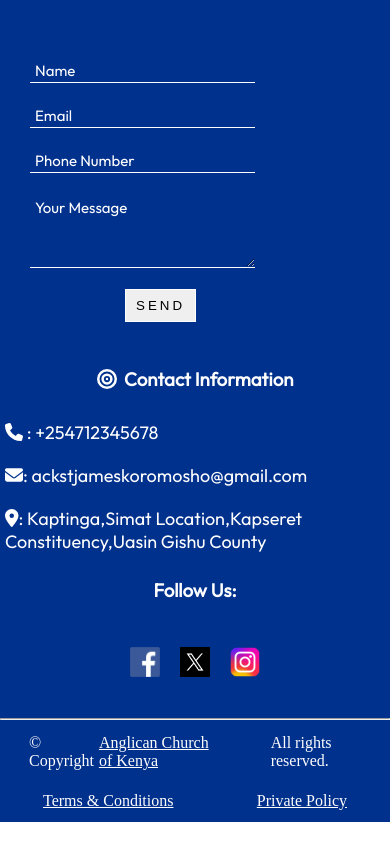
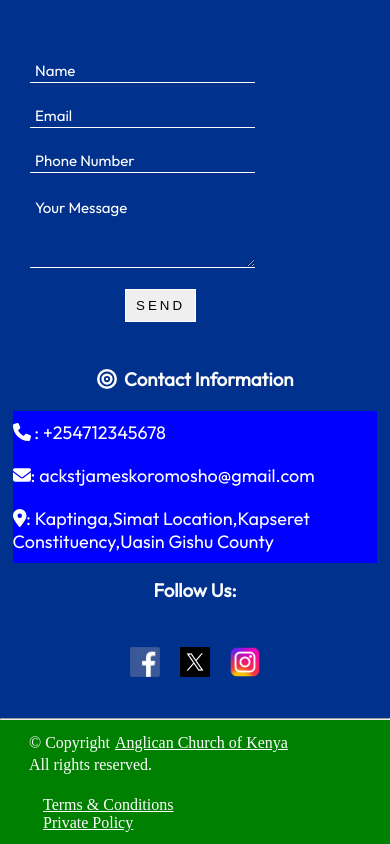
Before and after one commit to KipletingEdwin/Koromosho, a React (Vite) app: page / in a window 390 px wide. Shown: the part 2866-3710 px from the top of the page. Before the commit the page ends 3688 px from the top, so only its background shows below. Built offline with nearby package versions, Linux system fonts and the light colour scheme.

Commit message:
display felx for footer items

```diff
--- a/src/components/Contact/Contact.module.css
+++ b/src/components/Contact/Contact.module.css
@@ -208,8 +208,8 @@
     }
 
     .address p{
-      /* background-color: blue; */
-      margin: 0%;
+      background-color: blue;
+      margin: 0% 2%;
       font-size: 18px;
     }
 
--- a/src/components/Footer/Footer.module.css
+++ b/src/components/Footer/Footer.module.css
@@ -1,7 +1,7 @@
 @import '../../vars.css';
 
 .container{
-    /* background-color: green; */
+    background-color: green;
     margin-top: 3%;
 }
 
@@ -63,7 +63,7 @@
 
 @media screen and (max-width: 830px) {
     .bottomFooter{
-        /* background-color: green; */
+        /* background-color: red; */
         display: flex;
         flex-direction: column;
     }
@@ -73,12 +73,25 @@
         width: 100%;
         margin: 0px;
         padding: 10px 0px;
+        display: flex;
+        flex-direction: column;
     }
+
+    /* .rights p{
+        background-color: yellow;
+    } */
 
     .terms{
         /* background-color: yellow; */
         width: 100%;
         padding: 10px 0px;
+        display: flex;
+        flex-direction: column;
+    }
+
+    .terms a{
+        /* background-color: yellow; */
+        width: 100%;
     }
 
 }
```
Also changed, not shown: src/components/Contact/Contact.jsx (+36 -15 lines).
